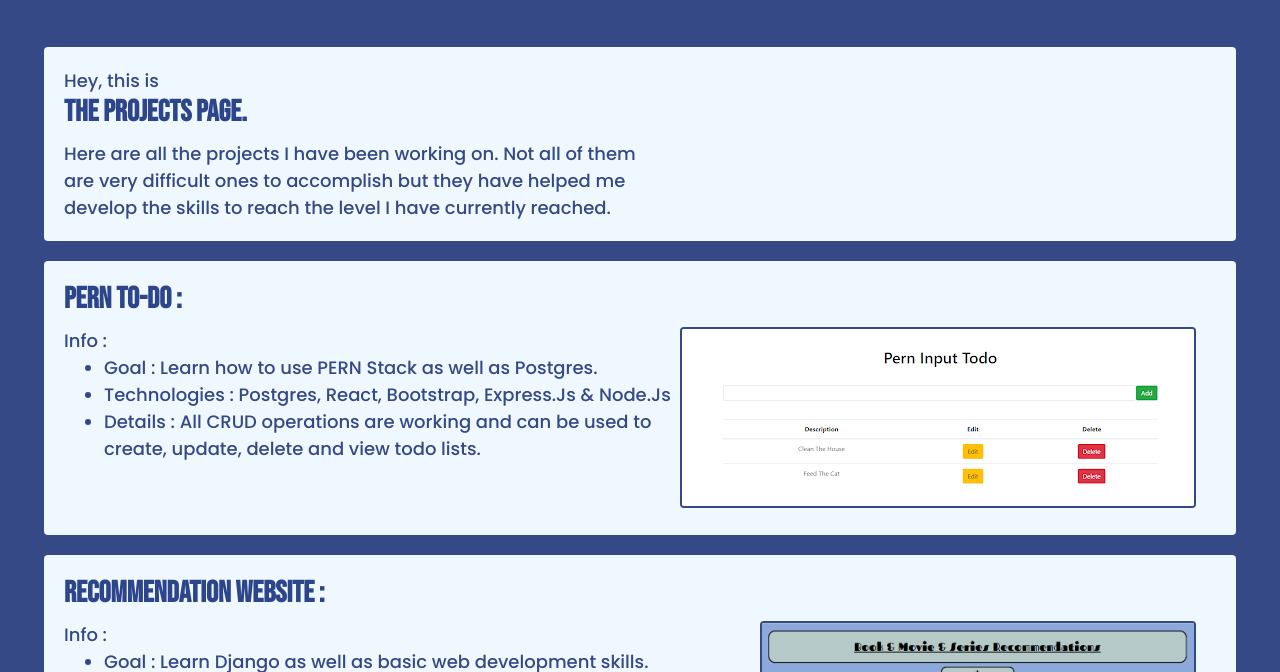
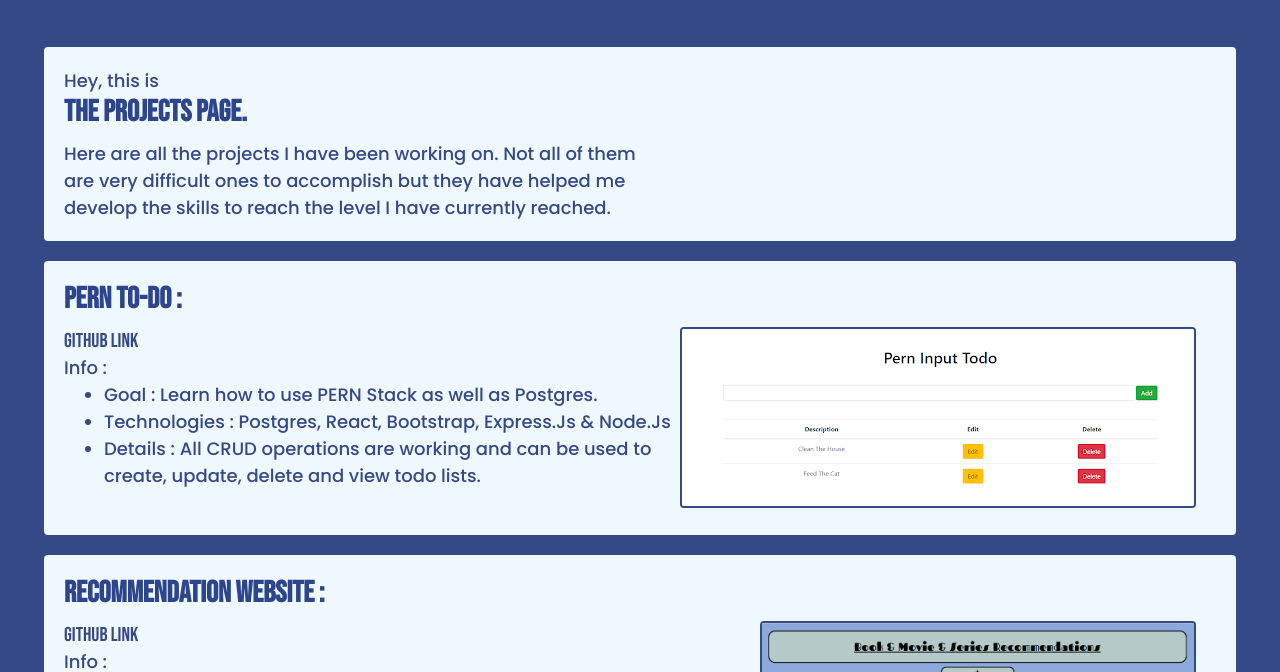
Before and after one commit to SKY3E/Portfolio-V1, a plain HTML site: page projects.html in a window 1280 px wide. Shown: the part 90-762 px from the top of the page. Drawn offline with Linux system fonts and the light colour scheme.

Commit message:
Changed Main Pages

```diff
--- a/CSS - Files/main.css
+++ b/CSS - Files/main.css
@@ -225,6 +225,17 @@ body{
   border-radius: 4px;
 }
 
+.project-desc-git{
+  font-size: 20px;
+  font-family: Bebas Neue;
+  text-decoration: none;
+  color: rgb(52, 73, 133);
+}
+
+.project-desc-git:hover{
+  text-decoration: underline;
+}
+
 /* Footer Section */
 .footer-main{
   background-color: aliceblue;
--- a/projects.html
+++ b/projects.html
@@ -53,6 +53,7 @@
         <div>PERN To-Do :</div>
         <div class="header-main-project-desc">
           <div class="project-desc-text">
+            <a class="project-desc-git" href="https://github.com/SKY3E/PERN-Todo-Website" target="_blank">Github Link</a>
             <div>Info :</div>
             <ul style="margin: 0; max-width: 700px;">
               <li>Goal : Learn how to use PERN Stack as well as Postgres.</li>
@@ -71,6 +72,7 @@
         <div>Recommendation Website :</div>
         <div class="header-main-project-desc">
           <div class="project-desc-text">
+            <a class="project-desc-git" href="https://github.com/SKY3E/Recommendation-Website" target="_blank">Github Link</a>
             <div>Info :</div>
             <ul style="margin: 0; max-width: 700px;">
               <li>Goal : Learn Django as well as basic web development skills.</li>
```
